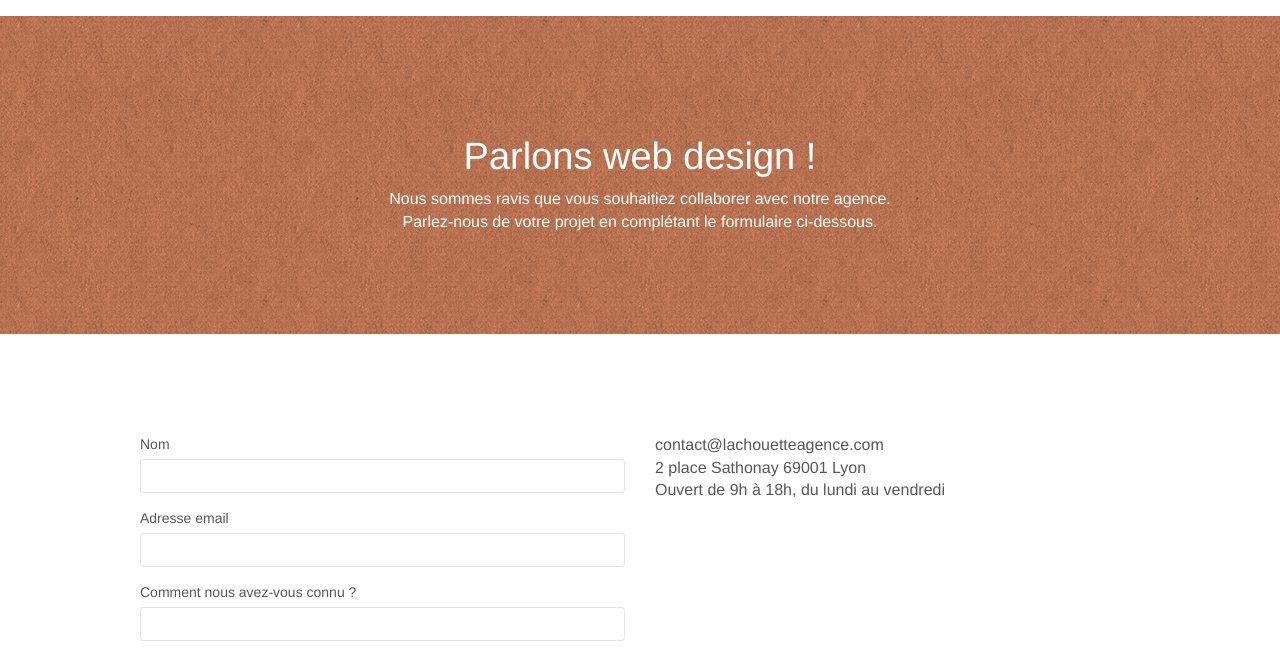
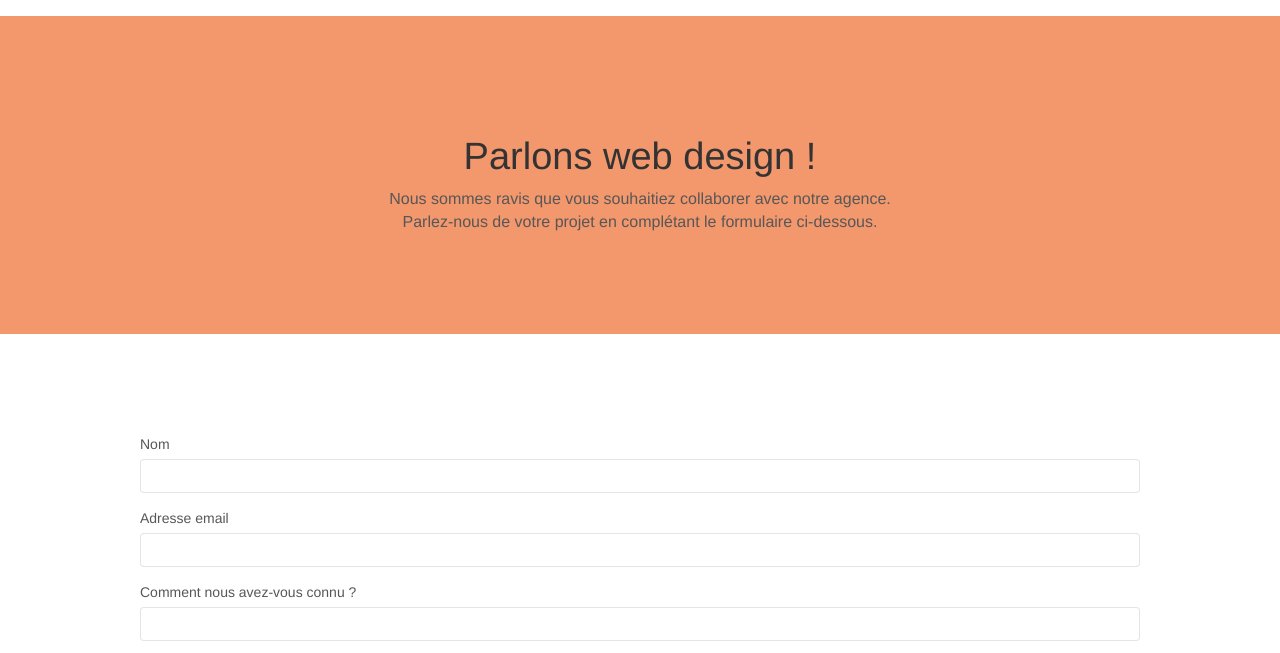
Before and after one commit to chicoumbetov/p4_25082021_umbetov_fix_old, a plain HTML site: page contact.html in a window 1280 px wide. Shown: the part 79-732 px from the top of the page. Drawn offline with Linux system fonts and the light colour scheme.

Commit message:
Fix formulaire

```diff
--- a/contact.html
+++ b/contact.html
@@ -61,14 +61,14 @@
 <!-- bloc-0 END -->
 
 <!-- bloc-6 -->
-<div class="bloc bg-dots-bg bg-repeat bgc-atomic-tangerine d-bloc bloc-bg-texture texture-paper" id="bloc-6">
+<div class="bloc bg-repeat bgc-atomic-tangerine d-bloc bloc-bg-texture" id="bloc-6">
 	<div class="container bloc-lg">
 		<div class="row">
 			<div class="col-sm-12">
-				<h1 class="text-center hero-bloc-text tc-white">
+				<h1 class="text-center hero-bloc-text tc-black">
 					Parlons web design !
 				</h1>
-				<p class="text-center mg-lg tc-white tight-width-whitespace">
+				<p class="text-center mg-lg tc-black tight-width-whitespace">
 					Nous sommes ravis que vous souhaitiez collaborer avec notre agence.<br>
 					Parlez-nous de votre projet en complétant le formulaire ci-dessous.
 				</p>
@@ -82,7 +82,7 @@
 <div class="bloc bgc-white l-bloc" id="bloc-7">
 	<div class="container bloc-lg">
 		<div class="row">
-			<div class="col-sm-6">
+			<div class="col-sm-12">
 				<form id="form_1" novalidate success-msg="Your message has been sent." fail-msg="Sorry it seems that our mail server is not responding, Sorry for the inconvenience!">
 					<div class="form-group">
 						<label>
@@ -112,7 +112,7 @@
 					</button>
 				</form>
 			</div>
-			<div class="col-sm-6">
+			<div class="col-sm-12 social-margin-top text-center">
 				<p>
 					contact@lachouetteagence.com<br>2 place Sathonay 69001 Lyon<br>Ouvert de 9h à 18h, du lundi au vendredi<br>
 				</p>
--- a/style.css
+++ b/style.css
@@ -797,6 +797,10 @@ p {
     color: #FFFFFF!important;
 }
 
+.tc-black {
+    color: #000;
+}
+
 .btn-atomic-tangerine {
     background: #F3976C;
     color: #000!important;
```
